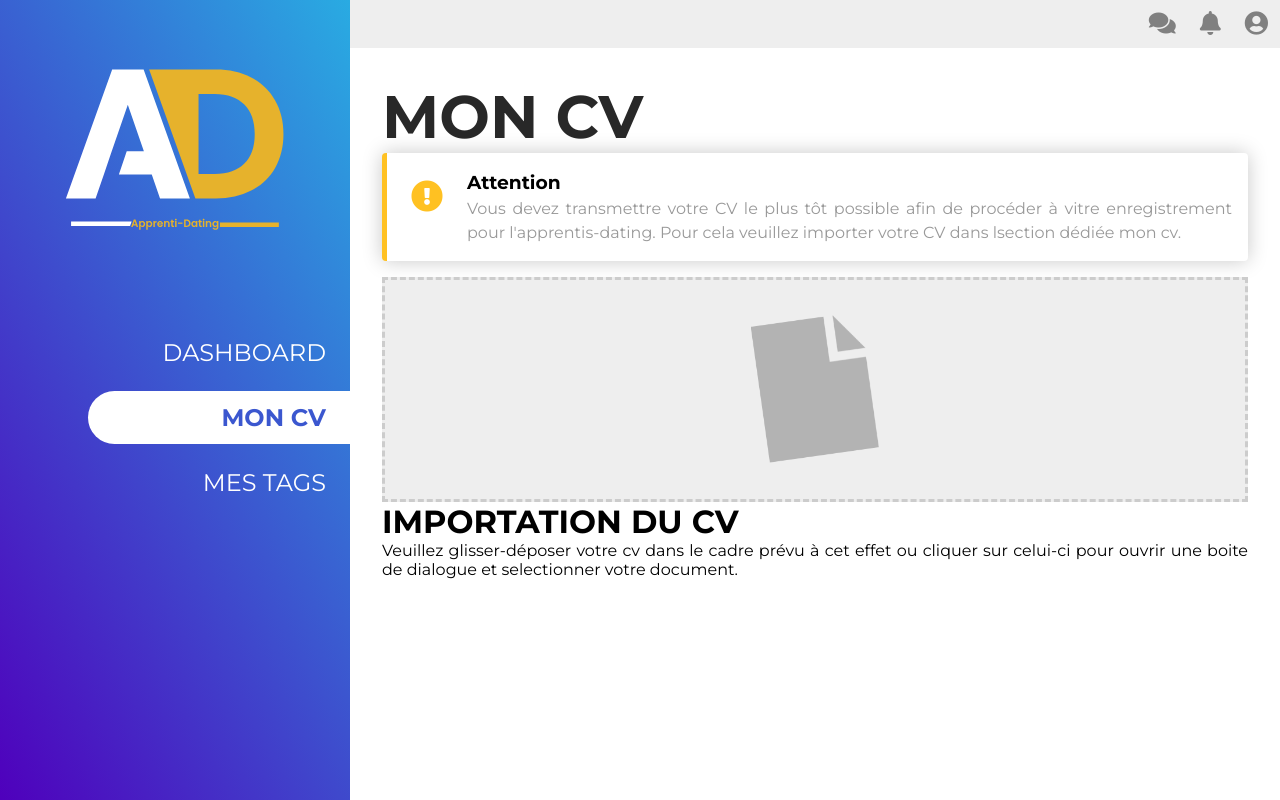
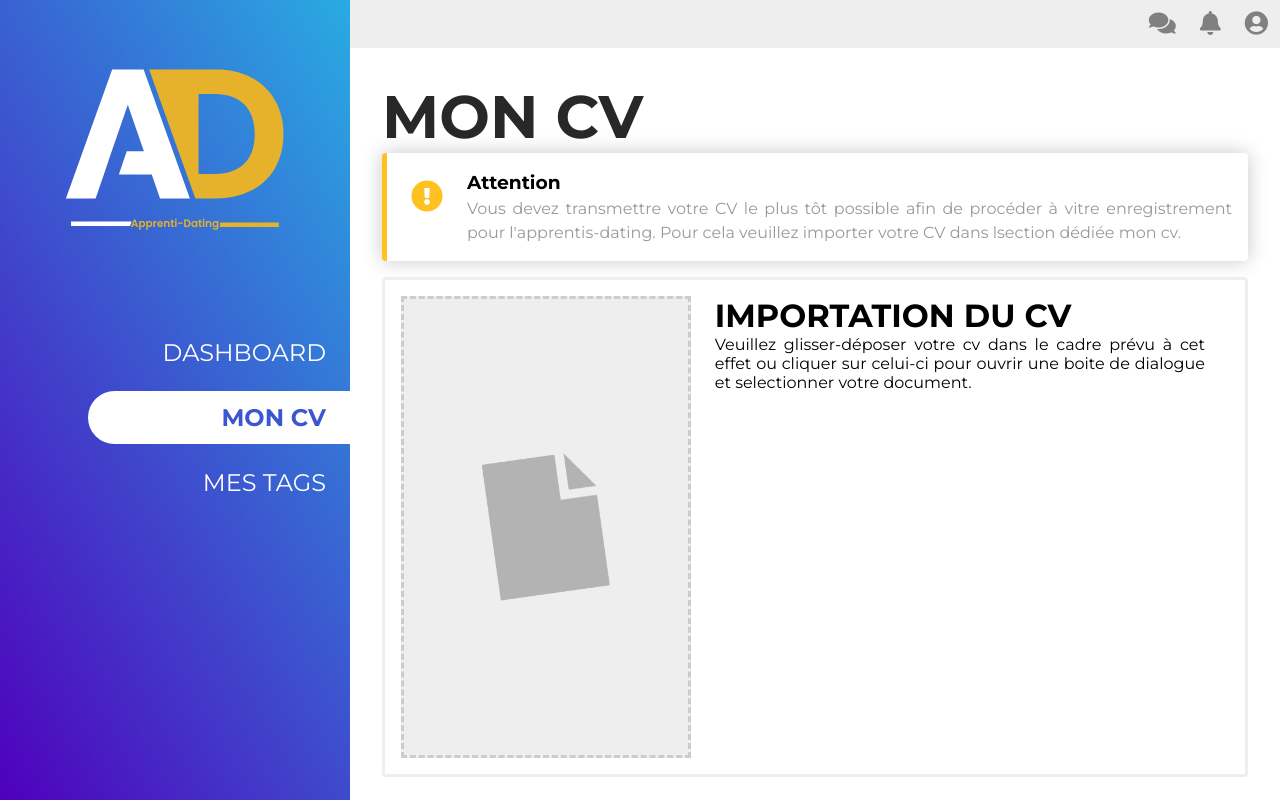
Before and after one commit to tintin92350/approfox-front, an Angular app: page /dashboard/cv in a window 1280 px wide. Built offline with nearby package versions, Linux system fonts and the light colour scheme.

Commit message:
Reduce small screen max width for upload file

```diff
--- a/src/app/cv/cv.component.css
+++ b/src/app/cv/cv.component.css
@@ -23,7 +23,7 @@
     grid-template-columns: 35% 65%;
     grid-template-rows: 1fr;
     width: 960px;
-    max-width: 960px;
+    max-width: 100%;
     height: 500px;
     border: 3px solid #eee;
     padding: 1em;
@@ -77,7 +77,7 @@ app-upload-file {
     width: 100%;
 }
 
-@media screen and (max-width: 1400px) {
+@media screen and (max-width: 1200px) {
 
     #upload-section {
         display: flex;
```
